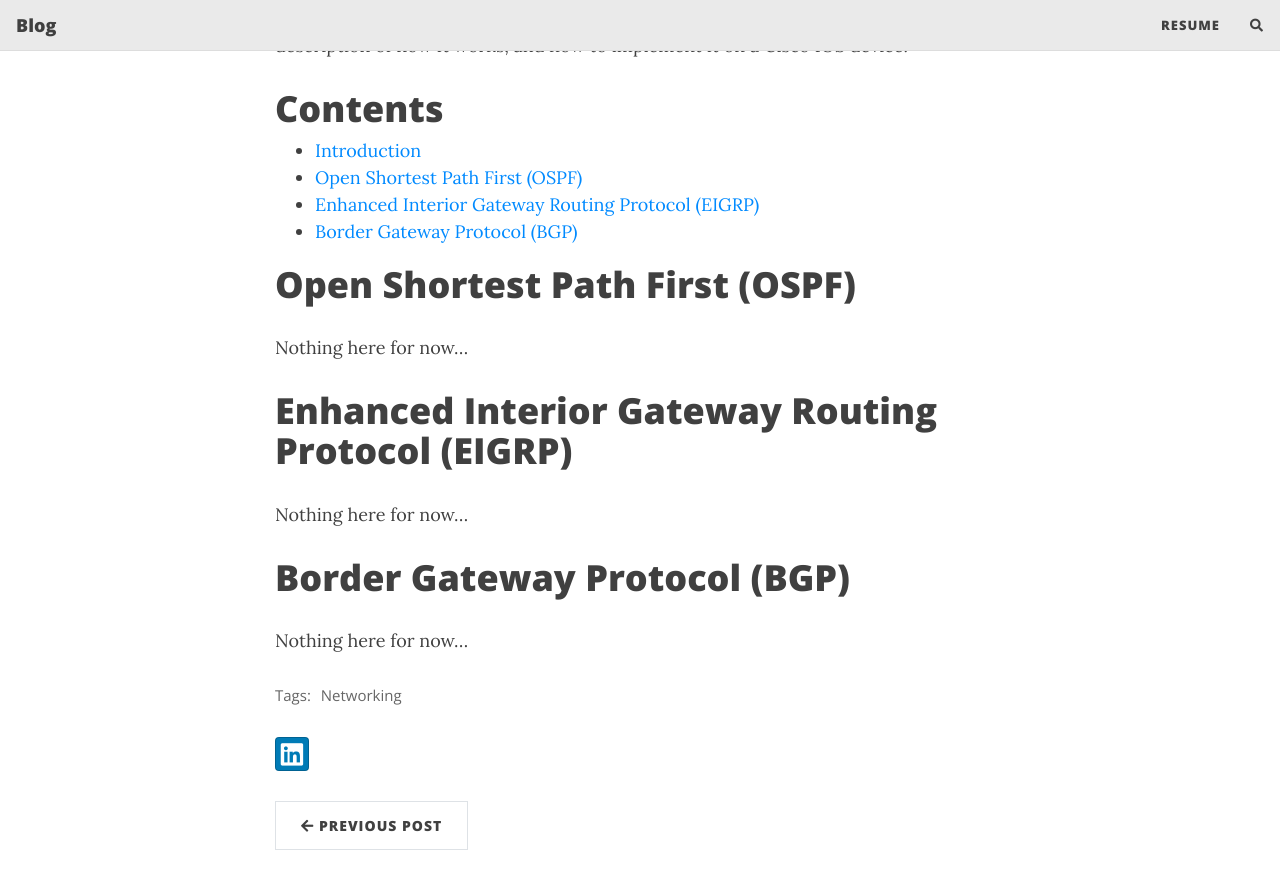
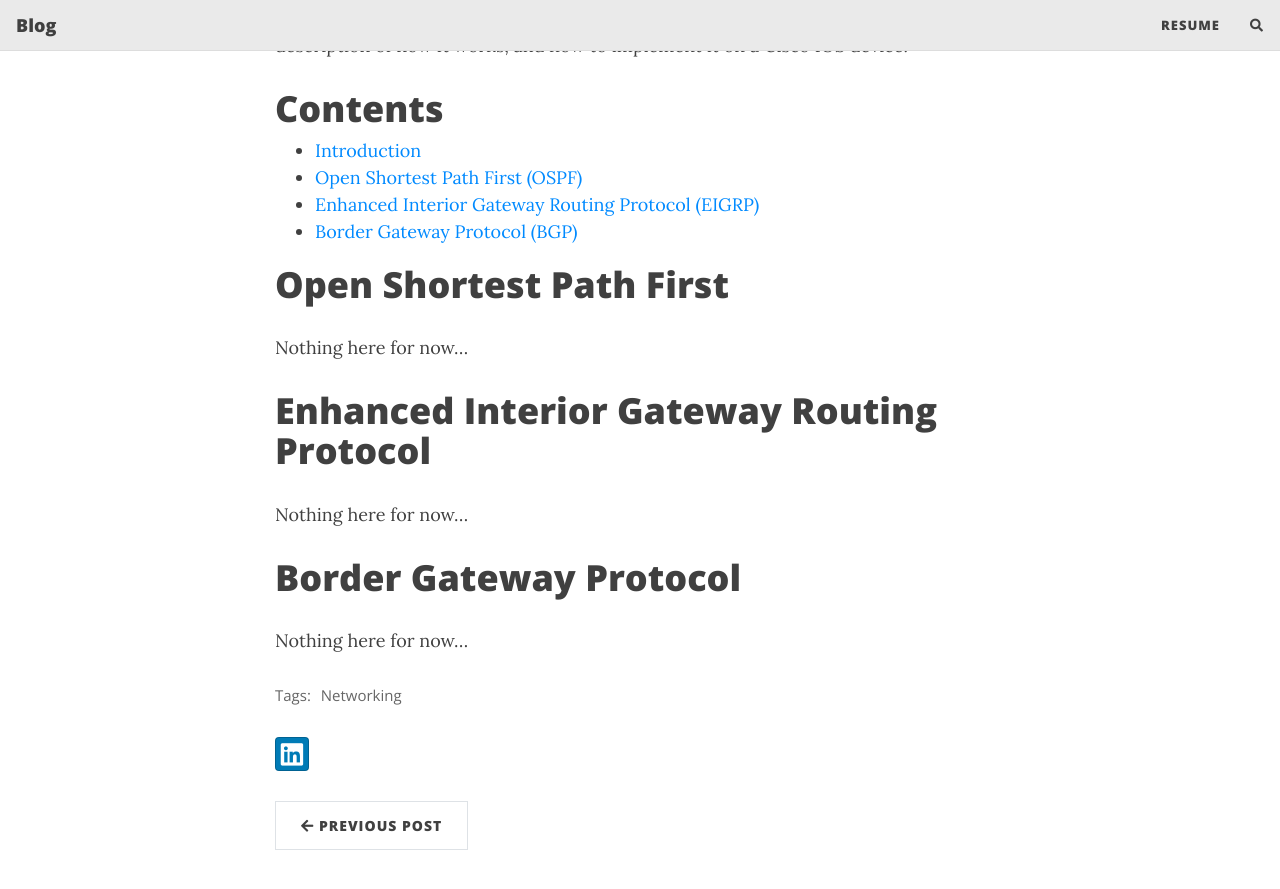
Before and after one commit to HullaBrian/Personal-Website, a Jekyll site: the page built from _posts/2024-06-09-routing-protocols.md, in a window 1280 px wide and 900 px high, scrolled down 612 px. Shown: the top 889 px of the window. Built offline with Jekyll 4.4.1, drawn with Linux system fonts in a browser that asks for light colours; nearby versions of some CDN libraries; comment, search, counter and statistics services are not loaded.

Commit message:
Fixed broken post links

```diff
--- a/_posts/2024-06-09-routing-protocols.md
+++ b/_posts/2024-06-09-routing-protocols.md
@@ -15,15 +15,15 @@
 
 # Contents
 - [Introduction](#introduction)
-- [Open Shortest Path First (OSPF)](#open-shortest-path-first-(ospf))
-- [Enhanced Interior Gateway Routing Protocol (EIGRP)](#enhanced-interior-gateway-routing-protocol-(eigrp))
-- [Border Gateway Protocol (BGP)](#border-gateway-protocol-(bgp))
+- [Open Shortest Path First (OSPF)](#open-shortest-path-first)
+- [Enhanced Interior Gateway Routing Protocol (EIGRP)](#enhanced-interior-gateway-routing-protocol)
+- [Border Gateway Protocol (BGP)](#border-gateway-protocol)
 
-# Open Shortest Path First (OSPF)
+# Open Shortest Path First
 Nothing here for now...
 
-# Enhanced Interior Gateway Routing Protocol (EIGRP)
+# Enhanced Interior Gateway Routing Protocol
 Nothing here for now...
 
-# Border Gateway Protocol (BGP)
+# Border Gateway Protocol
 Nothing here for now...
```
